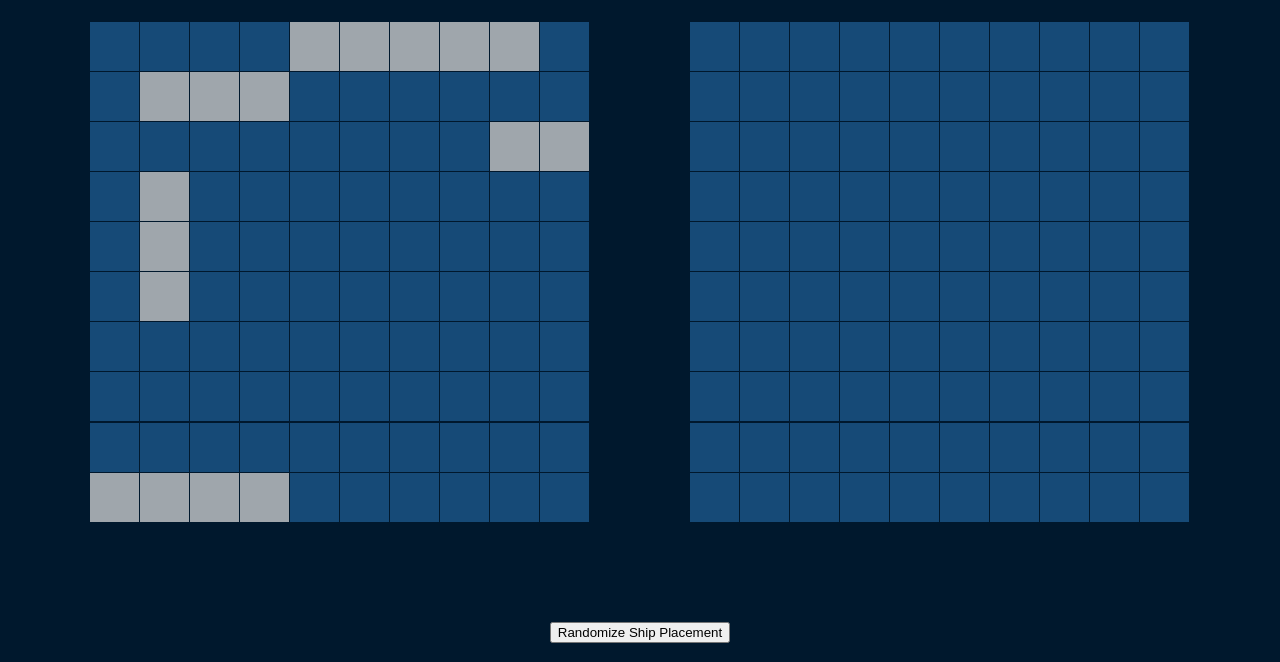
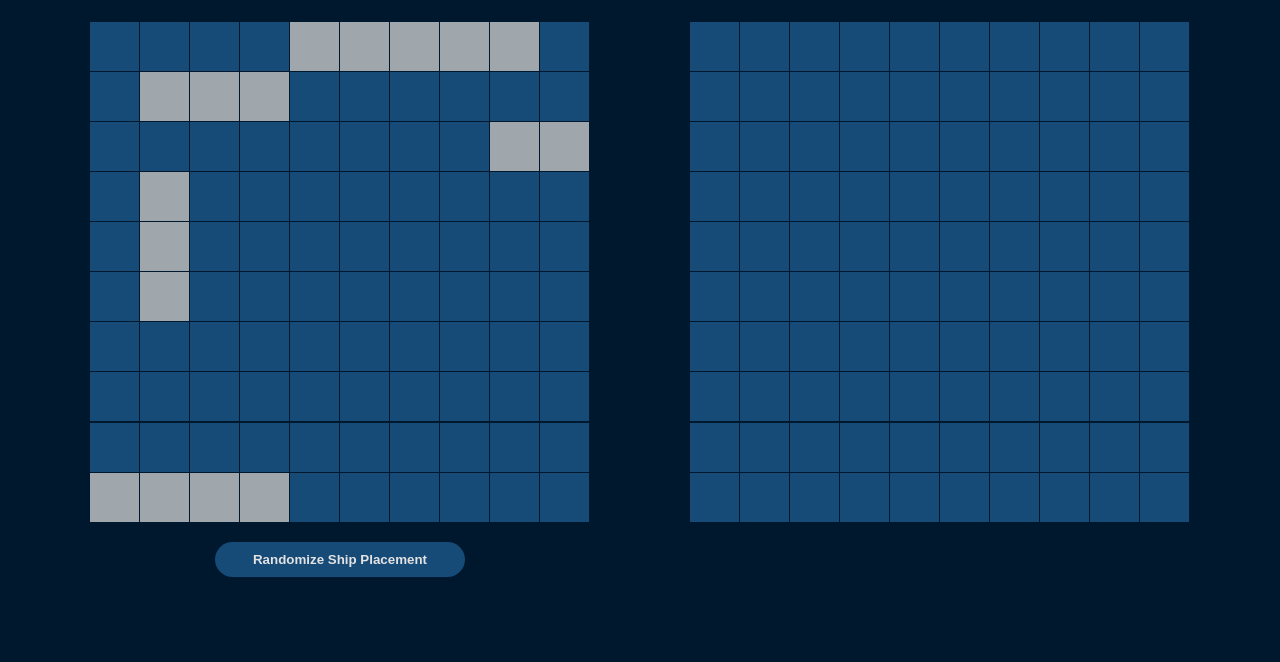
Before and after one commit to katiegd/battleship, a website with bundled scripts: page index.html in a window 1280 px wide. Shown: the part 138-800 px from the top of the page. Built offline with nearby package versions, Linux system fonts and the light colour scheme; a web font is replaced by a local one.

Commit message:
Styling updates. Need to fix bug where player board is being replicated when hitting the randomize ship placement button...

```diff
--- a/DOMlogic.js
+++ b/DOMlogic.js
@@ -17,11 +17,15 @@ export function DOMLogic() {
   const header = document.createElement("h1");
   header.textContent = "battleship";
 
-  const randomP1Ships = document.createElement("button");
-  randomP1Ships.textContent = "Randomize Ship Placement";
+  const player1BoardContainer = document.createElement("div");
+  player1BoardContainer.classList.add("P1-board-button-container");
 
-  randomP1Ships.addEventListener("click", () => {
+  const randomP1ShipsBtn = document.createElement("button");
+  randomP1ShipsBtn.textContent = "Randomize Ship Placement";
+
+  randomP1ShipsBtn.addEventListener("click", () => {
     user.board.placeShipsRandomly();
+
     renderBoards();
   });
 
@@ -90,9 +94,12 @@ export function DOMLogic() {
     }
 
     headerContainer.appendChild(header);
-    boardsContainer.appendChild(player1Board);
+
+    player1BoardContainer.appendChild(player1Board);
+    player1BoardContainer.appendChild(randomP1ShipsBtn);
+
+    boardsContainer.appendChild(player1BoardContainer);
     boardsContainer.appendChild(computerBoard);
-    boardsContainer.appendChild(randomP1Ships);
 
     mainContainer.appendChild(headerContainer);
     mainContainer.appendChild(boardsContainer);
--- a/gamelogic.js
+++ b/gamelogic.js
@@ -63,9 +63,22 @@ export class Gameboard {
     }
   }
 
-  clearShiops() {}
+  clearShips() {
+    this.ships = [];
+
+    for (let i = 0; i < this.board.length; i++) {
+      for (let j = 0; j < this.board[i].length; j++) {
+        if (this.board[i][j] instanceof Ship) {
+          this.board[i][j] = null;
+        }
+      }
+    }
+  }
 
   placeShipsRandomly() {
+    this.clearShips();
+    this.createShips();
+
     this.ships.forEach((ship) => {
       let placed = false;
 
--- a/style.css
+++ b/style.css
@@ -80,3 +80,27 @@ body {
   color: rgba(0, 0, 0, 0.7);
   font-size: 3rem;
 }
+
+.P1-board-button-container {
+  display: flex;
+  flex-direction: column;
+  flex-wrap: wrap;
+  justify-content: center;
+  align-items: center;
+  gap: 20px;
+}
+
+button {
+  font-weight: 900;
+  color: rgba(227, 227, 227, 1);
+  background-color: rgb(22, 74, 119);
+  width: 50%;
+  padding: 10px 20px;
+  border: none;
+  border-radius: 20px;
+  cursor: pointer;
+}
+
+button:hover {
+  opacity: 80%;
+}
```
